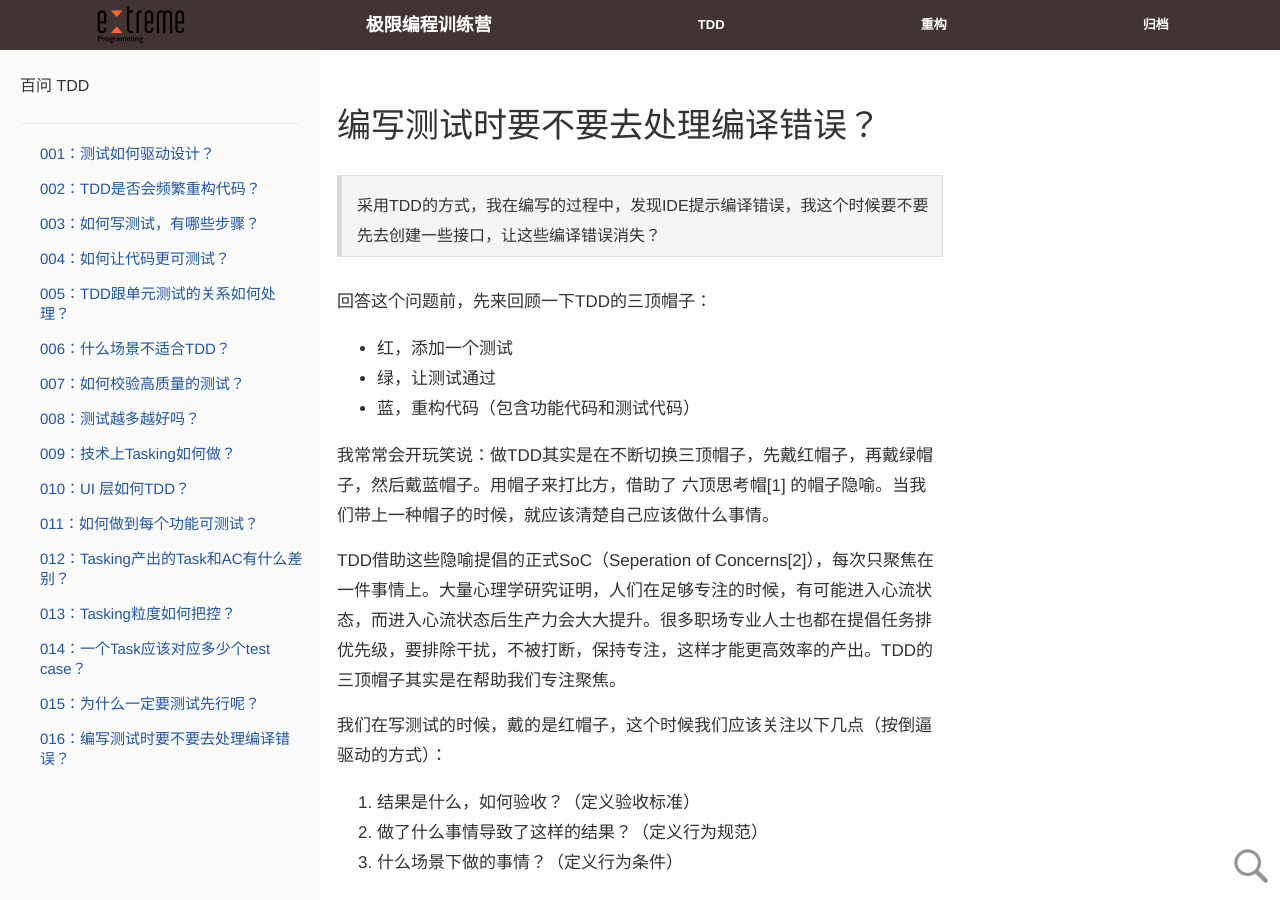
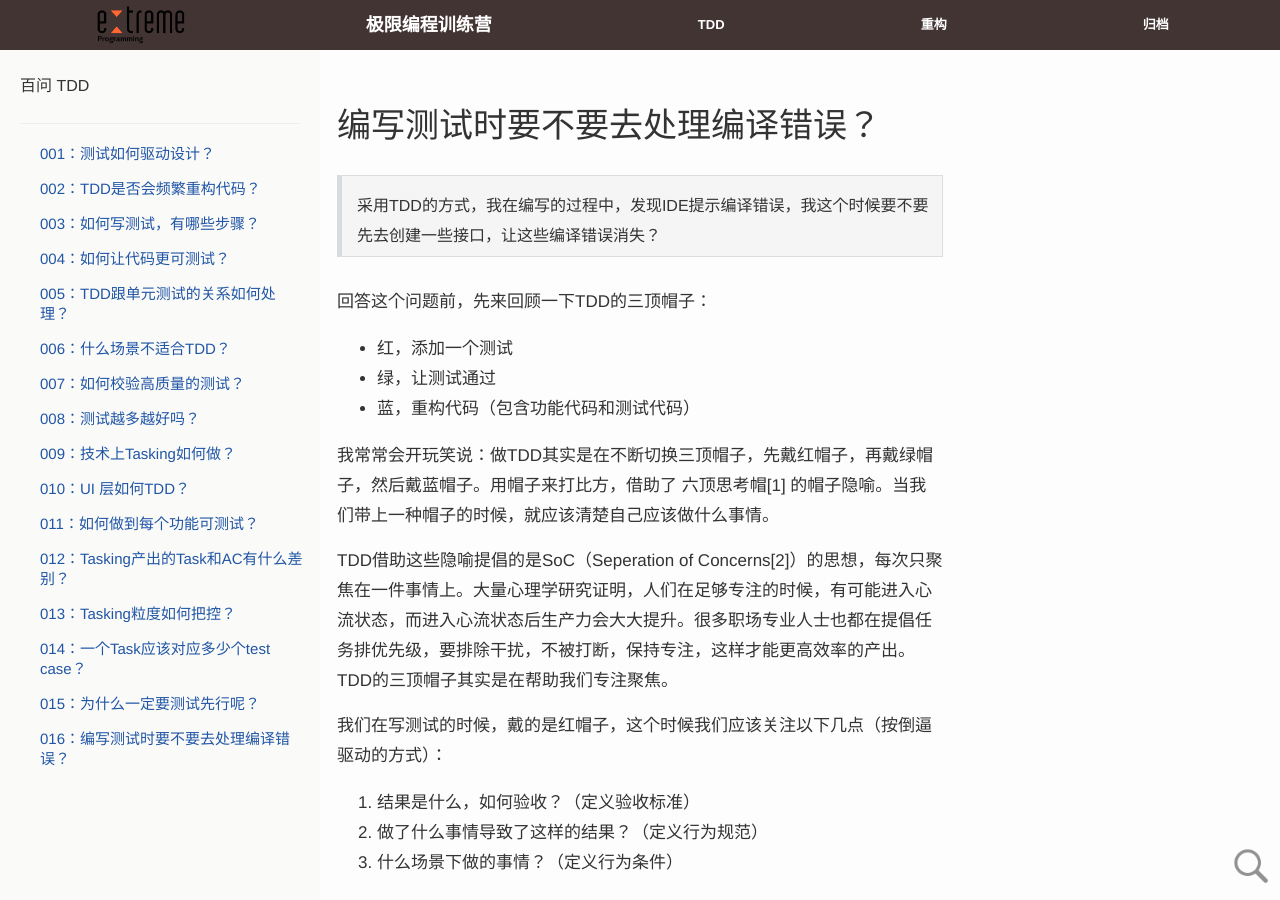
Before and after one commit to xp-bootcamp/xp-bootcamp.github.io, a Jekyll site: the page built from page/tdd/questions/016.md, in a window 1280 px wide and 900 px high. Built offline with Jekyll 4.4.1, drawn with Linux system fonts in a browser that asks for light colours; nearby versions of some CDN libraries; comment, search, counter and statistics services are not loaded; a style sheet for code colours, icons or effects is not loaded.

Commit message:
Update
Signed-off-by: Yuan Shenjian <sjyuan@thoughtworks.com>

```diff
--- a/page/tdd/questions/016.md
+++ b/page/tdd/questions/016.md
@@ -18,7 +18,7 @@ title: "编写测试时要不要去处理编译错误？"
 
 我常常会开玩笑说：做TDD其实是在不断切换三顶帽子，先戴红帽子，再戴绿帽子，然后戴蓝帽子。用帽子来打比方，借助了 六顶思考帽[1] 的帽子隐喻。当我们带上一种帽子的时候，就应该清楚自己应该做什么事情。
 
-TDD借助这些隐喻提倡的正式SoC（Seperation of Concerns[2]），每次只聚焦在一件事情上。大量心理学研究证明，人们在足够专注的时候，有可能进入心流状态，而进入心流状态后生产力会大大提升。很多职场专业人士也都在提倡任务排优先级，要排除干扰，不被打断，保持专注，这样才能更高效率的产出。TDD的三顶帽子其实是在帮助我们专注聚焦。
+TDD借助这些隐喻提倡的是SoC（Seperation of Concerns[2]）的思想，每次只聚焦在一件事情上。大量心理学研究证明，人们在足够专注的时候，有可能进入心流状态，而进入心流状态后生产力会大大提升。很多职场专业人士也都在提倡任务排优先级，要排除干扰，不被打断，保持专注，这样才能更高效率的产出。TDD的三顶帽子其实是在帮助我们专注聚焦。
 
 我们在写测试的时候，戴的是红帽子，这个时候我们应该关注以下几点（按倒逼驱动的方式）：
 
```
